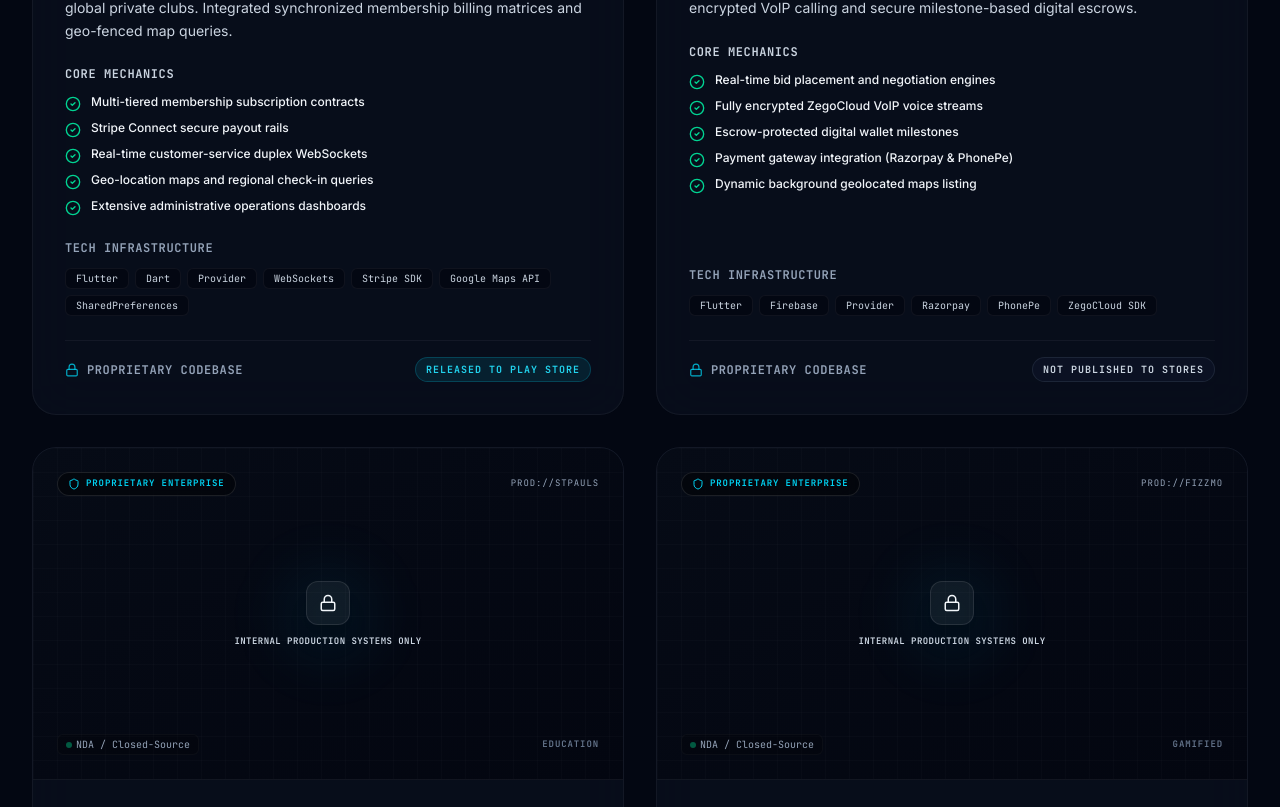
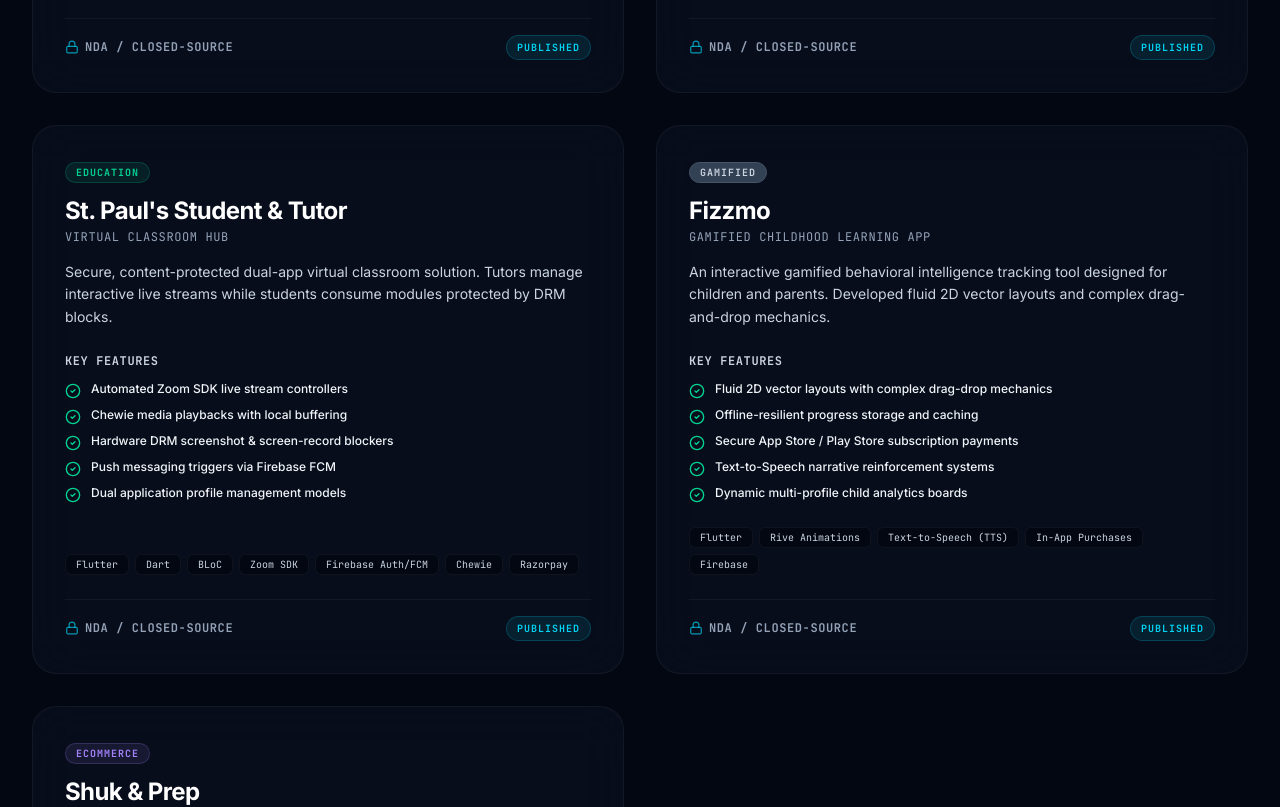
Before and after one commit to mohammedubaise/mohammedubaise.github.io, a React (Vite) app: page / in a window 1280 px wide. Shown: the part 5838-6645 px from the top of the page. Built offline with nearby package versions, Linux system fonts and the light colour scheme.

Commit message:
simplify: remove project card image/header section, clean layout

```diff
--- a/src/components/ProjectCard.tsx
+++ b/src/components/ProjectCard.tsx
@@ -1,33 +1,20 @@
-import { useState, useEffect } from "react";
 import { motion } from "motion/react";
-import { Shield, Lock, CheckCircle2 } from "lucide-react";
+import { Lock, CheckCircle2 } from "lucide-react";
 import { Project } from "../types";
 
 interface ProjectCardProps {
   project: Project;
 }
 
+const categoryColor: Record<string, string> = {
+  enterprise: "text-cyan-400 bg-cyan-400/10 border-cyan-400/20",
+  ecommerce:  "text-violet-400 bg-violet-400/10 border-violet-400/20",
+  education:  "text-emerald-400 bg-emerald-400/10 border-emerald-400/20",
+  kids:       "text-amber-400 bg-amber-400/10 border-amber-400/20",
+};
+
 export default function ProjectCard({ project }: ProjectCardProps) {
-  const [isHovered, setIsHovered] = useState(false);
-  const [isAppleDevice, setIsAppleDevice] = useState(false);
-
-  useEffect(() => {
-    if (typeof window !== "undefined" && window.navigator) {
-      const userAgent = window.navigator.userAgent.toLowerCase();
-      const platform = window.navigator.platform?.toLowerCase() || "";
-
-      const isIOS = /ipad|iphone|ipod/.test(userAgent) || (platform === "macintel" && window.navigator.maxTouchPoints > 1);
-      const isMac = /macintel|macintosh|macpascal|macppc|macos/.test(userAgent) || platform.indexOf("mac") !== -1;
-
-      setIsAppleDevice(isIOS || isMac);
-    }
-  }, []);
-
-  const isStoreReleased = !["shuk", "prep", "taskde"].includes(project.id);
-  const releaseStatusText = isStoreReleased
-    ? (isAppleDevice ? "Released to App Store" : "Released to Play Store")
-    : "Not Published to Stores";
-
+  const colorClass = categoryColor[project.category] ?? "text-zinc-400 bg-zinc-800 border-zinc-700";
 
   return (
     <motion.div
@@ -36,64 +23,18 @@
       whileInView={{ opacity: 1, y: 0 }}
       viewport={{ once: true, margin: "-100px" }}
       transition={{ duration: 0.6, ease: [0.16, 1, 0.3, 1] }}
-      onMouseEnter={() => setIsHovered(true)}
-      onMouseLeave={() => setIsHovered(false)}
     >
-      {/* Glow Effect behind card on Hover */}
-      <div
-        className="absolute inset-0 bg-gradient-to-br from-cyan-500/5 via-purple-500/0 to-transparent opacity-0 group-hover:opacity-100 transition-opacity duration-500 rounded-3xl pointer-events-none"
-      />
+      {/* Hover glow */}
+      <div className="absolute inset-0 bg-gradient-to-br from-cyan-500/5 via-purple-500/0 to-transparent opacity-0 group-hover:opacity-100 transition-opacity duration-500 rounded-3xl pointer-events-none" />
 
-      {/* Card Header Section - Styled Secure Code Placeholder for Enterprise NDA Projects */}
-      <div className="relative aspect-video w-full overflow-hidden bg-gradient-to-br from-[#060b16] to-[#030610] border-b border-white/5 flex flex-col justify-between p-6 relative group select-none">
-        {/* Soft custom grid pattern to emulate high-end editor console */}
-        <div className="absolute inset-0 bg-[linear-gradient(to_right,rgba(255,255,255,0.015)_1px,transparent_1px),linear-gradient(to_bottom,rgba(255,255,255,0.015)_1px,transparent_1px)] bg-[size:1.5rem_1.5rem]" />
+      <div className="flex flex-col flex-grow p-6 sm:p-8">
 
-        {/* Blur lighting orb */}
-        <div className="absolute top-1/2 left-1/2 -translate-x-1/2 -translate-y-1/2 w-28 h-28 bg-cyan-500/5 blur-xl rounded-full" />
-
-        {/* Top bar */}
-        <div className="relative z-10 flex justify-between items-center w-full">
-          <span className="px-2.5 py-1 text-[9px] font-mono uppercase tracking-widest backdrop-blur-md bg-black/40 border border-white/10 text-cyan-400 rounded-full flex items-center gap-1.5 font-bold">
-            <Shield className="w-3 h-3" />
-            Proprietary Enterprise
-          </span>
-          <span className="text-[9px] font-mono text-zinc-500 uppercase tracking-widest">
-            PROD://{project.id}
-          </span>
-        </div>
-
-        {/* Center icon */}
-        <div className="relative z-10 flex flex-col items-center justify-center my-2 text-center">
-          <motion.div
-            animate={{ scale: isHovered ? 1.05 : 1 }}
-            transition={{ duration: 0.3 }}
-            className="w-11 h-11 rounded-xl bg-white/5 border border-white/10 flex items-center justify-center text-zinc-300 shadow-xl group-hover:border-cyan-500/20 group-hover:text-cyan-400 transition-colors"
-          >
-            <Lock className="w-4.5 h-4.5" />
-          </motion.div>
-          <span className="text-[9px] font-mono text-zinc-400 mt-2.5 font-semibold tracking-wider uppercase">
-            Internal Production Systems Only
-          </span>
-        </div>
-
-        {/* Footer indicators */}
-        <div className="relative z-10 flex justify-between items-center text-[10px] font-mono text-zinc-550">
-          <span className="flex items-center gap-1 bg-black/20 px-2 py-0.5 rounded-md border border-white/[0.03]">
-            <span className="w-1.5 h-1.5 rounded-full bg-emerald-500/80 animate-pulse" />
-            NDA / Closed-Source
-          </span>
-          <span className="uppercase tracking-widest text-[9px] text-zinc-600 font-bold">
+        {/* Category badge + title */}
+        <div className="mb-4">
+          <span className={`inline-flex items-center px-2.5 py-0.5 rounded-full text-[10px] font-mono font-bold uppercase tracking-widest border mb-3 ${colorClass}`}>
             {project.category}
           </span>
-        </div>
-      </div>
-
-      {/* Content wrapper */}
-      <div className="flex flex-col flex-grow p-6 sm:p-8">
-        {/* Project Title and subtitle */}
-        <div className="mb-4">
-          <h3 className="text-xl sm:text-2xl font-bold text-white tracking-tight group-hover:text-cyan-400 transition-all duration-200">
+          <h3 className="text-xl sm:text-2xl font-bold text-white tracking-tight group-hover:text-cyan-400 transition-colors duration-200">
             {project.title}
           </h3>
           {project.subtitle && (
@@ -103,15 +44,15 @@
           )}
         </div>
 
-        {/* Formatted overview description */}
+        {/* Short description */}
         <p className="text-sm text-zinc-400 leading-relaxed mb-6 font-sans">
           {project.description}
         </p>
 
-        {/* Key Features List */}
+        {/* Key features */}
         <div className="mb-6 flex-grow">
           <h4 className="text-xs font-bold text-zinc-400 uppercase tracking-wider font-mono mb-3">
-            Core Mechanics
+            Key Features
           </h4>
           <ul className="space-y-2">
             {project.features.map((feat, idx) => (
@@ -123,16 +64,13 @@
           </ul>
         </div>
 
-        {/* Tech stacks pill container */}
+        {/* Tech pills */}
         <div className="mb-6">
-          <h4 className="text-xs font-bold text-zinc-500 uppercase tracking-wider font-mono mb-3">
-            Tech Infrastructure
-          </h4>
           <div className="flex flex-wrap gap-1.5">
             {project.techStack.map((tech) => (
               <span
                 key={tech}
-                className="px-2.5 py-0.5 text-[10px] font-mono bg-zinc-950 border border-white/5 text-zinc-400 rounded-md transition-colors duration-200 group-hover:border-white/10"
+                className="px-2.5 py-0.5 text-[10px] font-mono bg-zinc-950 border border-white/5 text-zinc-400 rounded-md group-hover:border-white/10 transition-colors duration-200"
               >
                 {tech}
               </span>
@@ -140,22 +78,17 @@
           </div>
         </div>
 
-        {/* Interactive card actions restricted for corporate confidentiality */}
+        {/* Footer */}
         <div className="flex items-center justify-between mt-auto pt-4 border-t border-white/5">
-          <div className="flex items-center gap-2 text-zinc-500 font-mono text-xs tracking-wider uppercase font-semibold">
-            <Lock className="w-3.5 h-3.5 text-cyan-400/80" />
-            Proprietary Codebase
+          <div className="flex items-center gap-1.5 text-zinc-500 font-mono text-xs tracking-wider uppercase font-semibold">
+            <Lock className="w-3.5 h-3.5 text-cyan-400/70" />
+            NDA / Closed-Source
           </div>
-          {isStoreReleased ? (
-            <span className="text-[10px] uppercase font-mono tracking-widest text-[#22d3ee] bg-cyan-400/10 px-2.5 py-1 rounded-full border border-cyan-400/20 font-bold">
-              {releaseStatusText}
-            </span>
-          ) : (
-            <span className="text-[10px] uppercase font-mono tracking-widest text-zinc-400 bg-zinc-900/60 px-2.5 py-1 rounded-full border border-zinc-700/30 font-bold">
-              {releaseStatusText}
-            </span>
-          )}
+          <span className="text-[10px] uppercase font-mono tracking-widest text-cyan-400 bg-cyan-400/10 px-2.5 py-1 rounded-full border border-cyan-400/20 font-bold">
+            Published
+          </span>
         </div>
+
       </div>
     </motion.div>
   );
```
